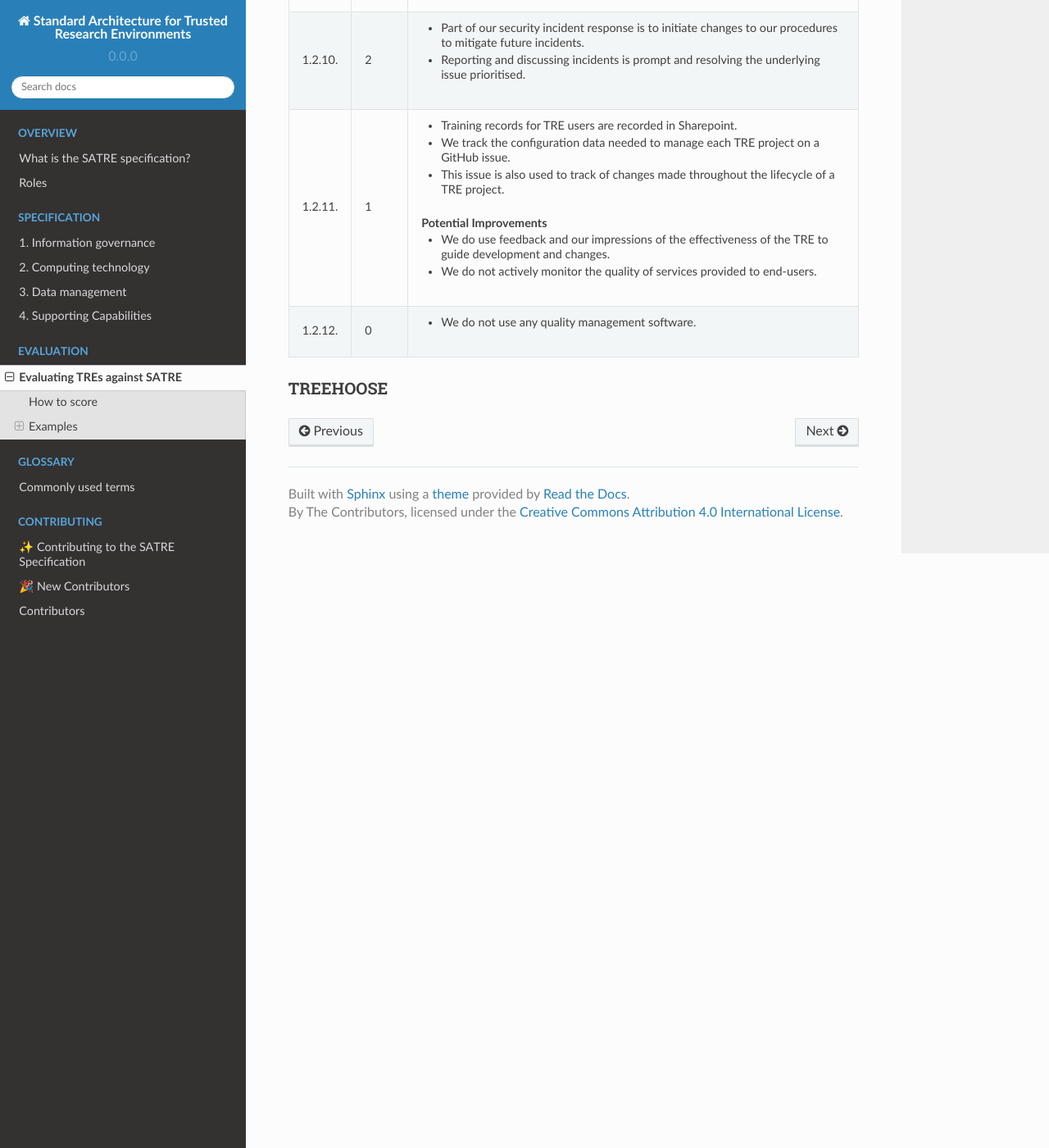
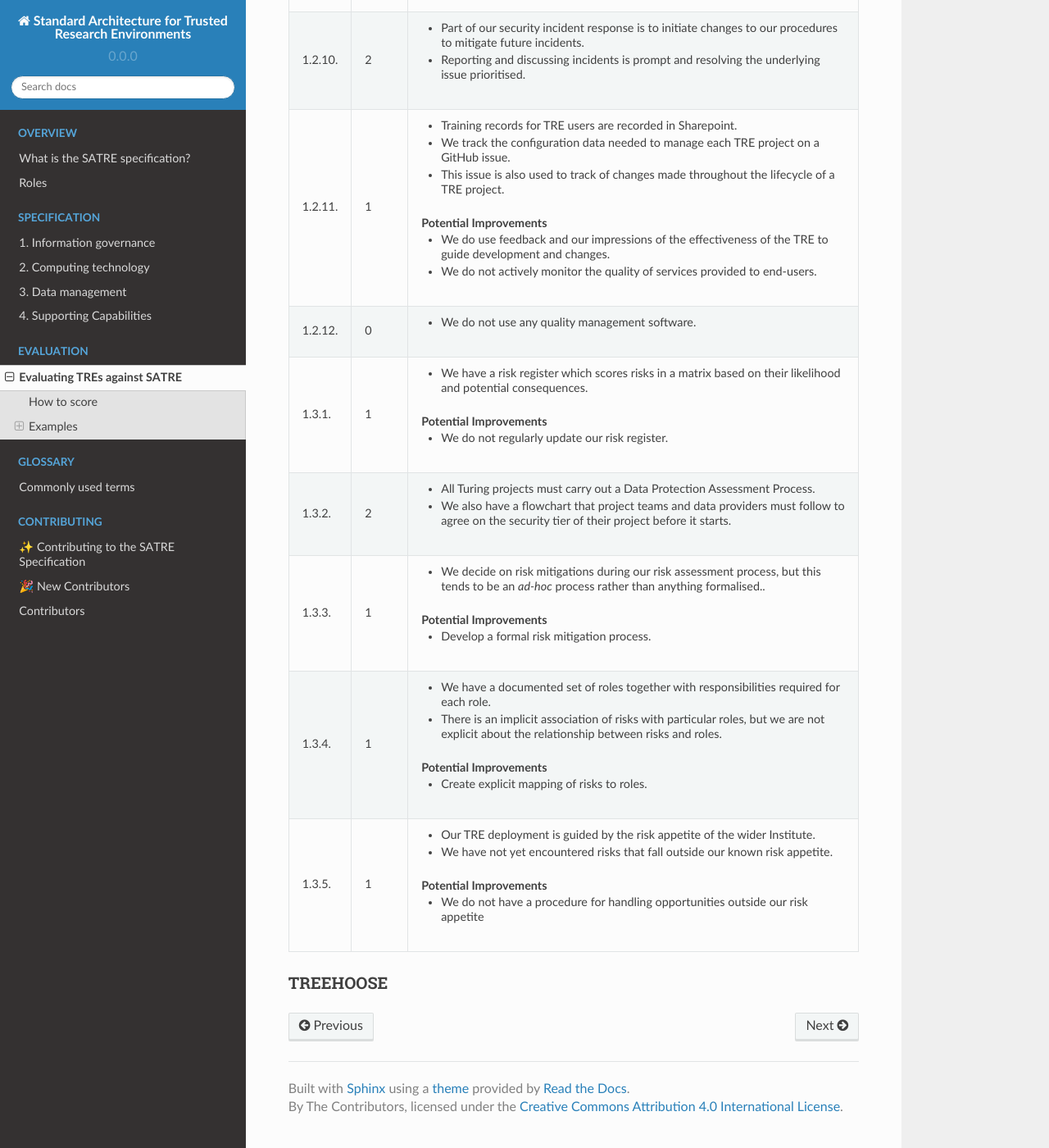
Before and after one commit to sa-tre/satre-specification, a Sphinx documentation site: the page built from docs/source/evaluation.md, in a window 1280 px wide and 1400 px high, scrolled down 2932 px. Shown: the whole window at 82% size. Built offline with Sphinx 7.4.7 and the Read the Docs theme 2.0.0, drawn with Linux system fonts in a browser that asks for light colours.

Commit message:
:memo: Answered section 1.3

````diff
--- a/docs/source/evaluation.md
+++ b/docs/source/evaluation.md
@@ -114,6 +114,32 @@ The scoring system is:
 * - 1.2.12.
   - 0
   - - We do not use any quality management software.
+* - 1.3.1.
+  - 1
+  - - We have a risk register which scores risks in a matrix based on their likelihood and potential consequences.
+    ##### Potential Improvements
+    - We do not regularly update our risk register.
+* - 1.3.2.
+  - 2
+  - - All Turing projects must carry out a Data Protection Assessment Process.
+    - We also have a flowchart that project teams and data providers must follow to agree on the security tier of their project before it starts.
+* - 1.3.3.
+  - 1
+  - - We decide on risk mitigations during our risk assessment process, but this tends to be an _ad-hoc_ process rather than anything formalised..
+    ##### Potential Improvements
+    - Develop a formal risk mitigation process.
+* - 1.3.4.
+  - 1
+  - - We have a documented set of roles together with responsibilities required for each role.
+    - There is an implicit association of risks with particular roles, but we are not explicit about the relationship between risks and roles.
+    ##### Potential Improvements
+    - Create explicit mapping of risks to roles.
+* - 1.3.5.
+  - 1
+  - - Our TRE deployment is guided by the risk appetite of the wider Institute.
+    - We have not yet encountered risks that fall outside our known risk appetite.
+    ##### Potential Improvements
+    - We do not have a procedure for handling opportunities outside our risk appetite
 ```
 
 ### TREEHOOSE
````
